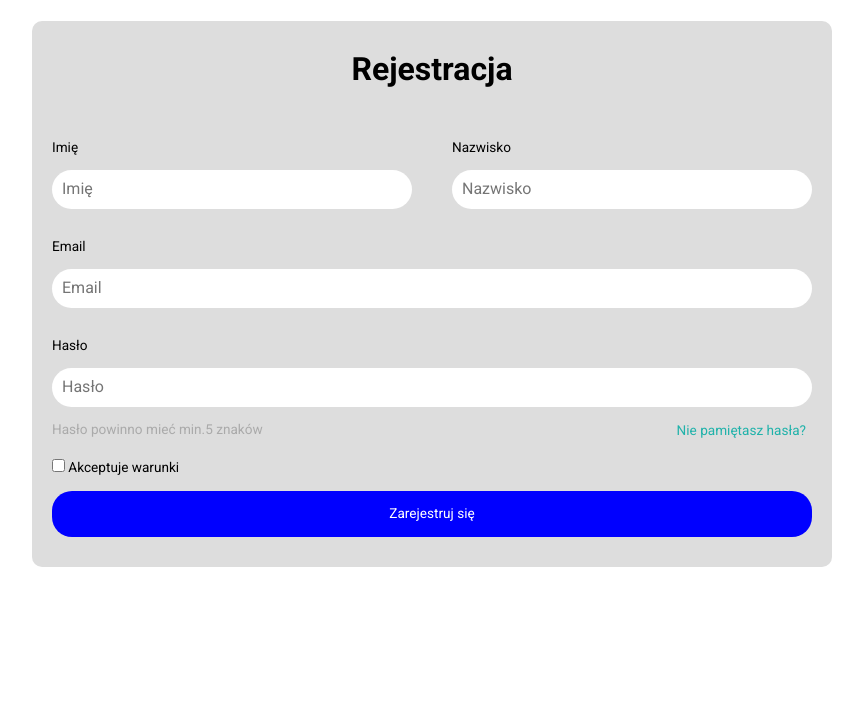
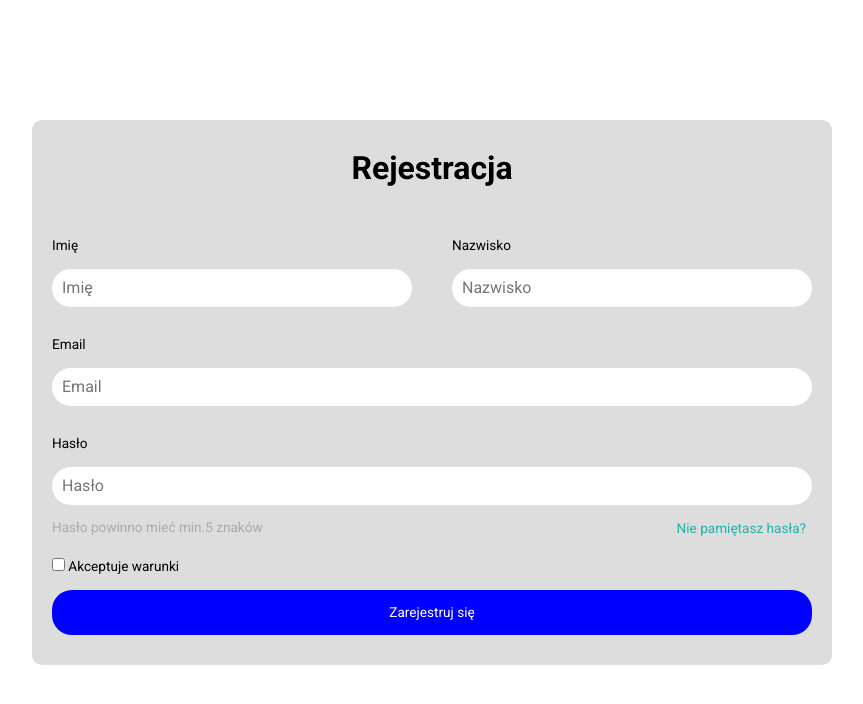
Before and after one commit to Patryk0408/registration-form, a PHP site: page / in a window 1280 px wide. Shown: the top 704 px of the page, without its empty margins (208-1071 px from the left). Run offline with PHP 8.4, Linux system fonts and the light colour scheme.

Commit message:
increase main margin

```diff
--- a/css/main.css
+++ b/css/main.css
@@ -2,7 +2,7 @@
     background-color: #dddddd;
     max-width: 800px;
     border-radius: 10px;
-    margin: 0 auto;
+    margin: 120px auto 0;
 }
 
 .main__title {
```
